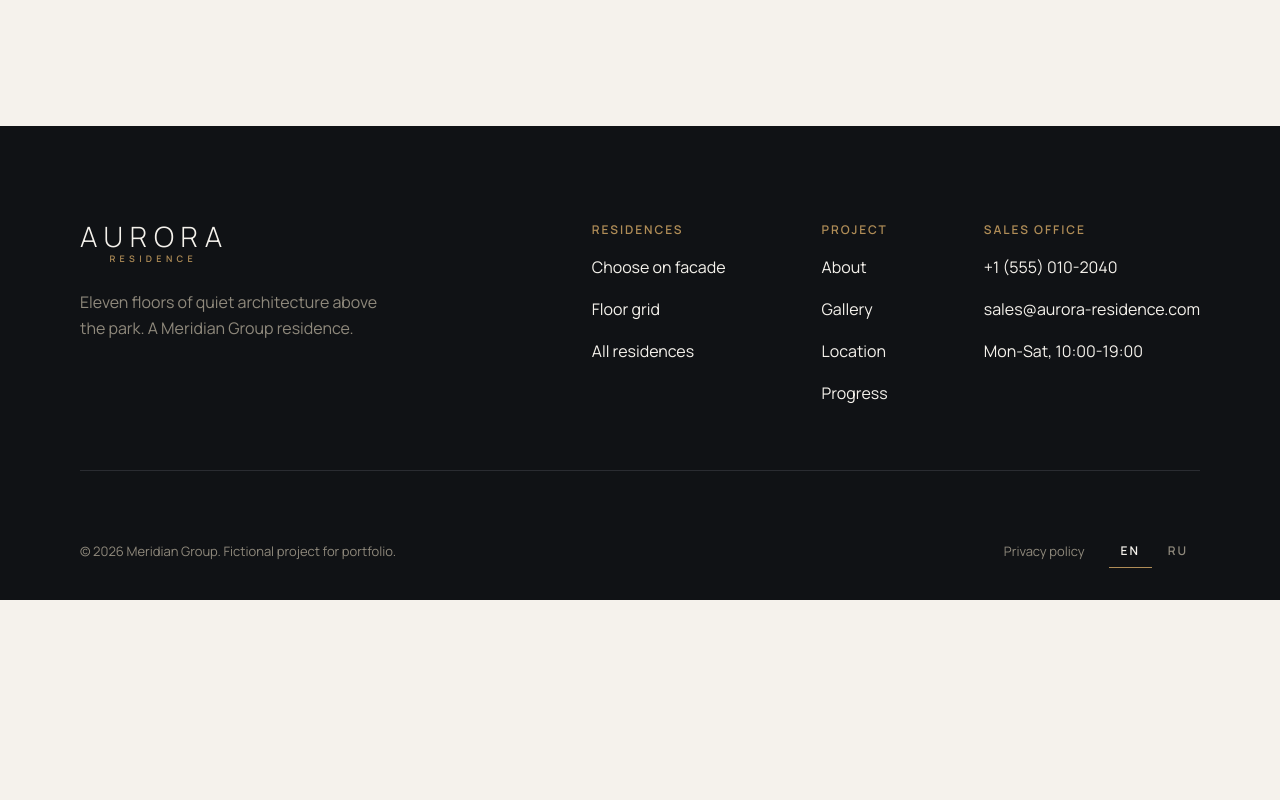
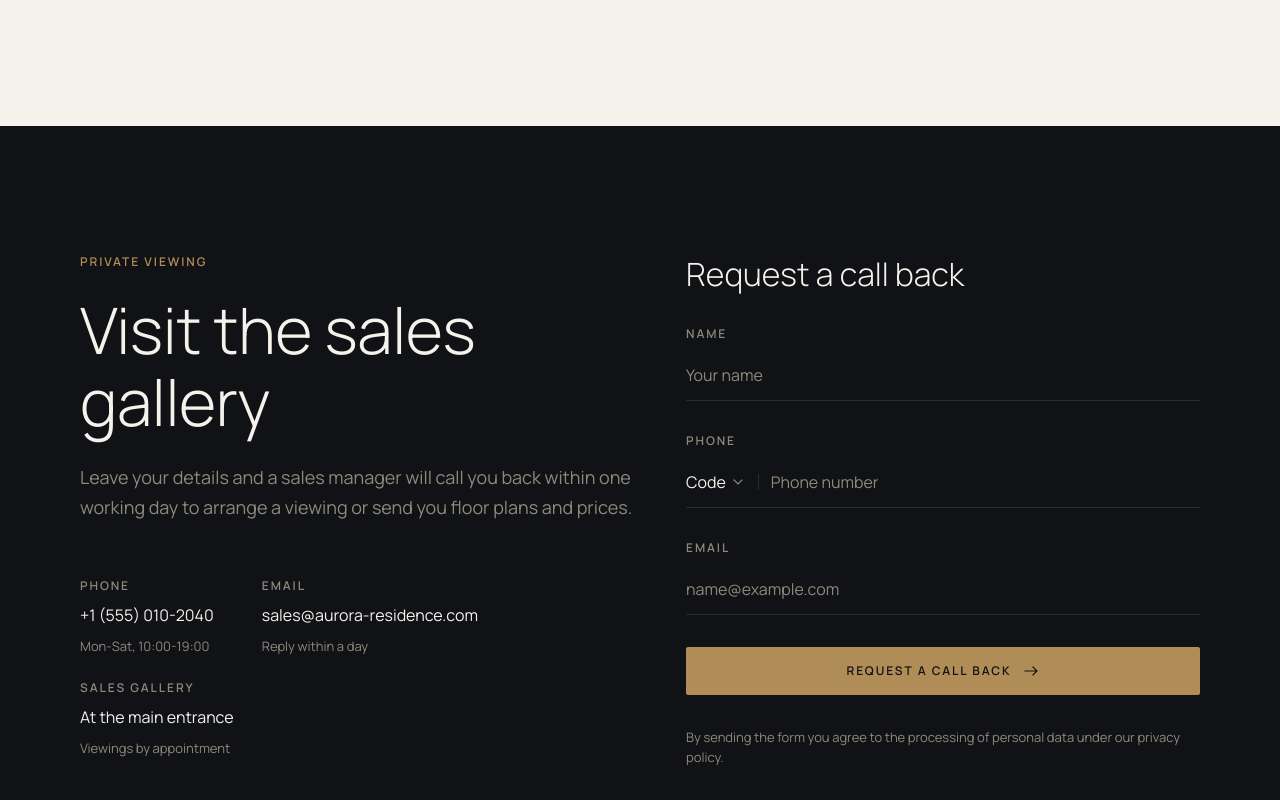
Before and after one commit to adil-alzhan-dev/aurora-residence, a Next.js app in the folder apps/web/: page / in a window 1280 px wide. Shown: the part 6760-7560 px from the top of the page. Before the commit the page ends 7360 px from the top, so only its background shows below. Built offline with nearby package versions, Linux system fonts and the light colour scheme.

Commit message:
feat(web): add enquiry section with a validated call back form

```diff
--- a/apps/web/src/app/page.tsx
+++ b/apps/web/src/app/page.tsx
@@ -1,5 +1,6 @@
 import { About } from "@/components/home/about";
 import { Advantages } from "@/components/home/advantages";
+import { Enquiry } from "@/components/home/enquiry/enquiry";
 import { Gallery } from "@/components/home/gallery/gallery";
 import { Hero } from "@/components/home/hero";
 import { Location } from "@/components/home/location/location";
@@ -22,6 +23,7 @@ export default async function HomePage() {
       <Gallery t={{ gallery: t.gallery }} />
       <Location t={{ location: t.location }} />
       <ConstructionProgress t={{ progress: t.progress }} />
+      <Enquiry t={{ enquiry: t.enquiry, contacts: t.contacts }} />
     </>
   );
 }
--- /dev/null
+++ b/apps/web/src/components/home/enquiry/enquiry-form.tsx
@@ -0,0 +1,125 @@
+"use client";
+
+import { zodResolver } from "@hookform/resolvers/zod";
+import { useMemo, useState } from "react";
+import { useForm, useWatch } from "react-hook-form";
+
+import { ChevronDownIcon } from "@/components/icons";
+import { Button, ButtonArrow } from "@/components/ui/button";
+import type { Dictionary } from "@/content";
+
+import { createEnquirySchema, type EnquiryValues } from "./enquiry-schema";
+import { errorId, FormField, inputClass } from "./form-field";
+
+type EnquiryFormProps = {
+  t: Dictionary["enquiry"];
+};
+
+const ids = { name: "enquiry-name", phone: "enquiry-phone", email: "enquiry-email", website: "enquiry-website" };
+
+const describedBy = (id: string, hasError: boolean) => ({
+  "aria-invalid": hasError || undefined,
+  "aria-describedby": hasError ? errorId(id) : undefined,
+});
+
+export function EnquiryForm({ t }: EnquiryFormProps) {
+  const schema = useMemo(() => createEnquirySchema(t.errors), [t.errors]);
+  const [submitted, setSubmitted] = useState(false);
+  const {
+    register,
+    handleSubmit,
+    control,
+    formState: { errors },
+  } = useForm<EnquiryValues>({
+    resolver: zodResolver(schema),
+    mode: "onTouched",
+    defaultValues: { name: "", code: "", phone: "", email: "", website: "" },
+  });
+  const code = useWatch({ control, name: "code" });
+  const phoneError = errors.code?.message ?? errors.phone?.message;
+
+  // POST /api/enquiries still requires a residence number, so the home form stops at validation (task 5).
+  const onSubmit = () => setSubmitted(true);
+
+  return (
+    <form noValidate onSubmit={handleSubmit(onSubmit)} className="relative flex flex-col gap-6 lg:gap-8">
+      <h3 className="text-h3 text-foreground">{t.formTitle}</h3>
+
+      <FormField id={ids.name} label={t.name} error={errors.name?.message}>
+        <input
+          id={ids.name}
+          type="text"
+          autoComplete="name"
+          placeholder={t.namePlaceholder}
+          className={inputClass}
+          {...describedBy(ids.name, Boolean(errors.name))}
+          {...register("name")}
+        />
+      </FormField>
+
+      <FormField id={ids.phone} label={t.phone} error={phoneError}>
+        <span className="relative flex shrink-0 items-center gap-1">
+          <span aria-hidden="true" className="font-sans text-base leading-[1.625rem] text-foreground">
+            {code || t.codePlaceholder}
+          </span>
+          <ChevronDownIcon aria-hidden="true" className="text-muted-foreground" />
+          <select
+            aria-label={t.countryCode}
+            autoComplete="tel-country-code"
+            className="absolute inset-0 cursor-pointer opacity-0"
+            {...describedBy(ids.phone, Boolean(errors.code))}
+            {...register("code")}
+          >
+            <option value="" disabled>
+              {t.codePlaceholder}
+            </option>
+            {t.countries.map(([dialCode, country]) => (
+              <option key={dialCode} value={dialCode}>
+                {dialCode} {country}
+              </option>
+            ))}
+          </select>
+        </span>
+        <span aria-hidden="true" className="h-4 w-px shrink-0 bg-border" />
+        <input
+          id={ids.phone}
+          type="tel"
+          inputMode="tel"
+          autoComplete="tel-national"
+          placeholder={t.phoneNumber}
+          className={inputClass}
+          {...describedBy(ids.phone, Boolean(errors.phone))}
+          {...register("phone")}
+        />
+      </FormField>
+
+      <FormField id={ids.email} label={t.email} error={errors.email?.message}>
+        <input
+          id={ids.email}
+          type="email"
+          autoComplete="email"
+          placeholder={t.emailPlaceholder}
+          className={inputClass}
+          {...describedBy(ids.email, Boolean(errors.email))}
+          {...register("email")}
+        />
+      </FormField>
+
+      <div aria-hidden="true" className="absolute -left-[9999px] size-px overflow-hidden">
+        <label htmlFor={ids.website}>{t.website}</label>
+        <input id={ids.website} type="text" tabIndex={-1} autoComplete="off" {...register("website")} />
+      </div>
+
+      <div className="flex flex-col gap-4">
+        <Button type="submit" className="w-full">
+          {t.submit}
+          <ButtonArrow />
+        </Button>
+        <p role="status" className="text-body text-foreground empty:hidden">
+          {submitted ? t.notConnected : ""}
+        </p>
+      </div>
+      <p className="text-caption text-muted-foreground">{t.consent}</p>
+    </form>
+  );
+}
--- /dev/null
+++ b/apps/web/src/components/home/enquiry/enquiry-schema.ts
@@ -0,0 +1,32 @@
+import { z } from "zod";
+
+import type { Dictionary } from "@/content";
+
+const MIN_PHONE_DIGITS = 7;
+const MAX_PHONE_DIGITS = 15;
+
+const countDigits = (value: string) => value.replace(/\D/g, "").length;
+
+/** Mirrors CreateEnquiryDto in apps/api: name 2-80, "+" code and 7-15 digits in total, valid email. */
+export function createEnquirySchema(errors: Dictionary["enquiry"]["errors"]) {
+  return z
+    .object({
+      name: z.string().trim().min(2, { error: errors.name }).max(80, { error: errors.name }),
+      code: z.string().regex(/^\+\d{1,4}$/, { error: errors.code }),
+      phone: z
+        .string()
+        .trim()
+        .regex(/^[\d\s()-]+$/, { error: errors.phone }),
+      email: z.string().trim().max(254, { error: errors.email }).pipe(z.email({ error: errors.email })),
+      website: z.string().max(500).optional(),
+    })
+    .refine(
+      ({ code, phone }) => {
+        const digits = countDigits(code) + countDigits(phone);
+        return digits >= MIN_PHONE_DIGITS && digits <= MAX_PHONE_DIGITS;
+      },
+      { path: ["phone"], error: errors.phone },
+    );
+}
+
+export type EnquiryValues = z.input<ReturnType<typeof createEnquirySchema>>;
--- /dev/null
+++ b/apps/web/src/components/home/enquiry/enquiry.tsx
@@ -0,0 +1,66 @@
+import { RevealSection } from "@/components/motion/reveal-section";
+import type { Dictionary } from "@/content";
+import { contactLinks, type SectionId } from "@/content/navigation";
+import { revealDelay } from "@/lib/motion";
+
+import { EnquiryForm } from "./enquiry-form";
+
+type EnquiryProps = {
+  t: Pick<Dictionary, "enquiry" | "contacts">;
+};
+
+type Contact = { title: string; value: string; note: string; href?: string };
+
+export function Enquiry({ t }: EnquiryProps) {
+  const { enquiry, contacts } = t;
+  const items: Contact[] = [
+    { title: enquiry.phoneTitle, value: contacts.phone, note: contacts.hours, href: contactLinks.phone },
+    { title: enquiry.emailTitle, value: contacts.email, note: enquiry.emailNote, href: contactLinks.email },
+    { title: enquiry.galleryTitle, value: enquiry.galleryPlace, note: enquiry.galleryNote },
+  ];
+
+  return (
+    <RevealSection
+      id={"contacts" satisfies SectionId}
+      data-theme="dark"
+      aria-labelledby="contacts-title"
+      className="bg-background py-16 scheme-dark lg:py-32"
+    >
+      <div className="container-page flex flex-col gap-8 lg:grid lg:grid-cols-[minmax(0,624px)_minmax(0,514px)] lg:justify-between lg:gap-8">
+        <div className="flex flex-col gap-8 lg:gap-14">
+          <div data-reveal="up" className="flex flex-col gap-4 lg:gap-6">
+            <p className="text-overline text-primary">{enquiry.overline}</p>
+            <h2 id="contacts-title" className="text-h2 text-foreground lg:text-h1">
+              {enquiry.title}
+            </h2>
+            <p className="text-body text-muted-foreground lg:text-body-l">{enquiry.lead}</p>
+          </div>
+          <ul data-reveal="up" style={revealDelay(120)} className="flex flex-col lg:flex-row lg:flex-wrap lg:gap-x-12 lg:gap-y-6">
+            {items.map((item) => (
+              <li
+                key={item.title}
+                className="flex flex-col gap-1 border-b border-border py-4 lg:gap-2 lg:border-none lg:py-0"
+              >
+                <p className="text-overline text-muted-foreground">{item.title}</p>
+                {item.href ? (
+                  <a
+                    href={item.href}
+                    className="-my-2 self-start py-2 text-body-l text-foreground transition-colors duration-200 hover:text-primary lg:my-0 lg:py-0 lg:text-body"
+                  >
+                    {item.value}
+                  </a>
+                ) : (
+                  <p className="text-body-l text-foreground lg:text-body">{item.value}</p>
+                )}
+                <p className="text-caption text-muted-foreground">{item.note}</p>
+              </li>
+            ))}
+          </ul>
+        </div>
+        <div data-reveal="up" style={revealDelay(240)}>
+          <EnquiryForm t={enquiry} />
+        </div>
+      </div>
+    </RevealSection>
+  );
+}
--- /dev/null
+++ b/apps/web/src/components/home/enquiry/form-field.tsx
@@ -0,0 +1,38 @@
+import type { ReactNode } from "react";
+
+import { cn } from "@/lib/utils";
+
+export const inputClass =
+  "min-w-0 flex-1 bg-transparent font-sans text-base leading-[1.625rem] text-foreground outline-none placeholder:text-muted-foreground";
+
+type FormFieldProps = {
+  id: string;
+  label: string;
+  error?: string;
+  children: ReactNode;
+};
+
+export const errorId = (id: string) => `${id}-error`;
+
+export function FormField({ id, label, error, children }: FormFieldProps) {
+  return (
+    <div className="flex flex-col gap-2">
+      <label htmlFor={id} className="text-label text-muted-foreground">
+        {label}
+      </label>
+      <div
+        className={cn(
+          "flex items-center gap-3 border-b py-3 transition-colors duration-200",
+          error ? "border-destructive" : "border-border not-focus-within:hover:border-foreground focus-within:border-primary",
+        )}
+      >
+        {children}
+      </div>
+      {error && (
+        <p id={errorId(id)} className="text-caption text-destructive">
+          {error}
+        </p>
+      )}
+    </div>
+  );
+}
```
